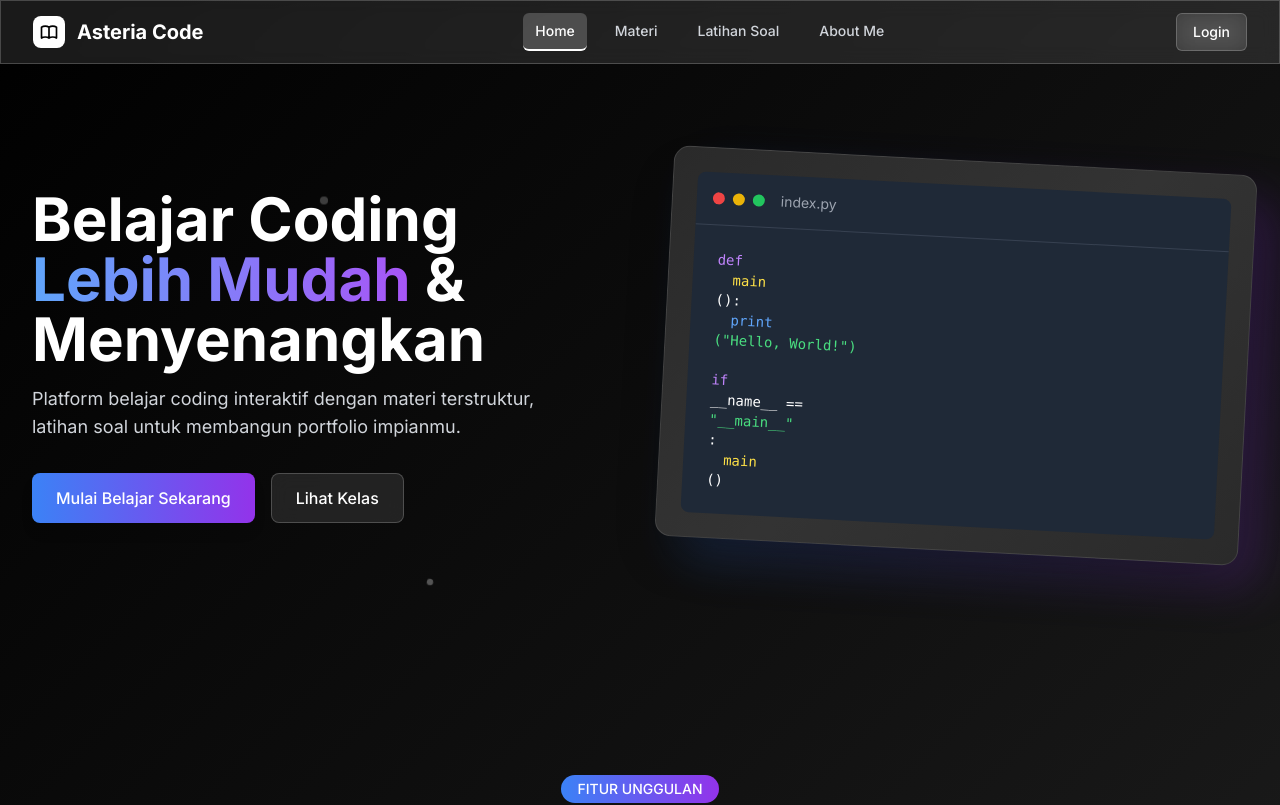
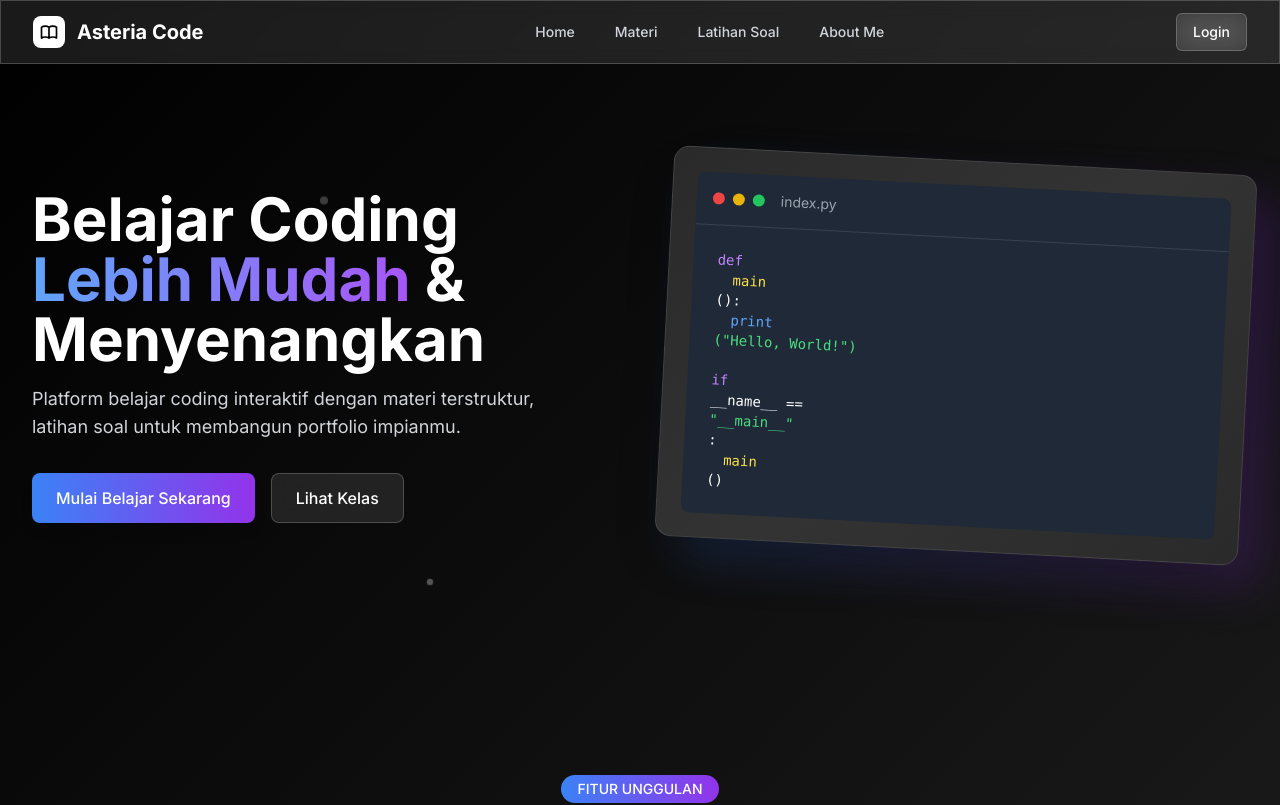
Before and after one commit to ReySa18/web_learning_frontend, a Vue app: page / in a window 1280 px wide. Shown: the top 805 px of the page. Built offline with nearby package versions, Linux system fonts and the light colour scheme.

Commit message:
Update landingPage.vue part2

```diff
--- a/src/views/landingPage.vue
+++ b/src/views/landingPage.vue
@@ -27,7 +27,7 @@
           <!-- Desktop Navigation -->
           <div class="hidden md:block">
             <div class="ml-6 md:ml-10 flex items-baseline space-x-3 md:space-x-4">
-              <a href="#" @click.prevent="showLoginNotification" class="nav-active text-white px-3 py-2 rounded-md text-sm font-medium transition-colors">Home</a>
+              <a href="#" @click.prevent="showLoginNotification" class="text-gray-300 hover:text-white px-3 py-2 rounded-md text-sm font-medium transition-colors">Home</a>
               <a href="#" @click.prevent="showLoginNotification" class="text-gray-300 hover:text-white px-3 py-2 rounded-md text-sm font-medium transition-colors">Materi</a>
               <a href="#" @click.prevent="showLoginNotification" class="text-gray-300 hover:text-white px-3 py-2 rounded-md text-sm font-medium transition-colors">Latihan Soal</a>
               <a href="#" @click.prevent="showLoginNotification" class="text-gray-300 hover:text-white px-3 py-2 rounded-md text-sm font-medium transition-colors">About Me</a>
```
